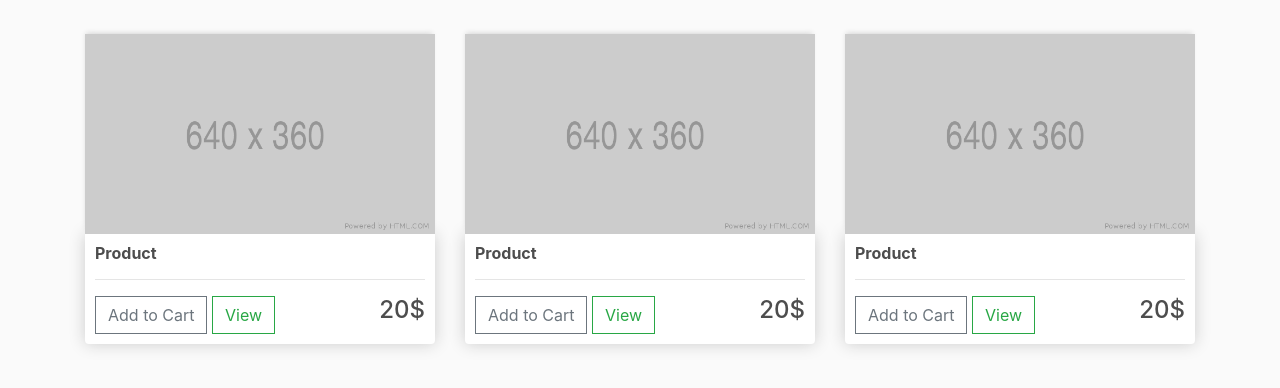
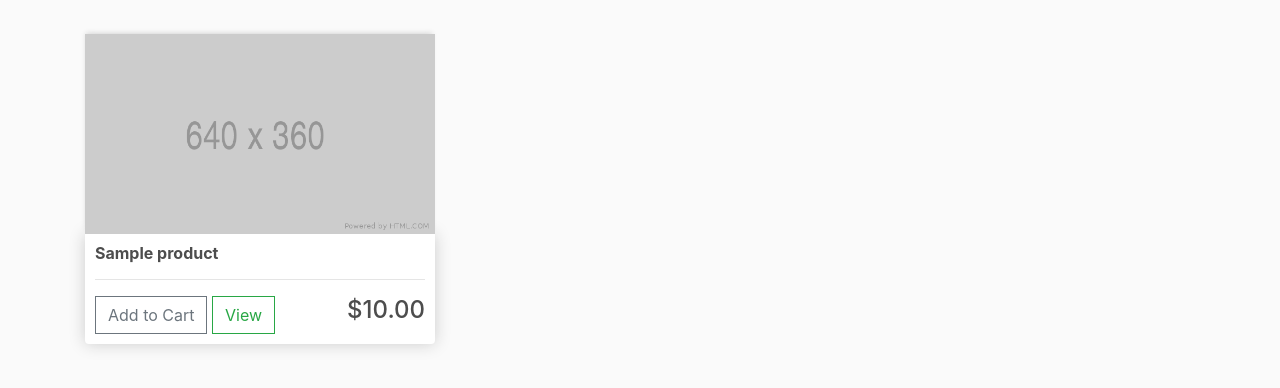
Before and after one commit to aboronilov/django-ecommerce, a Django app: page / in a window 1280 px wide. Shown: the part 57-445 px from the top of the page. Run offline with Django 4.2, Linux system fonts and the light colour scheme; tables that the repository leaves empty hold one stand-in row (values such as "Sample post"); some libraries are stand-ins or nearby versions.

Commit message:
template store dinamicly rendered

```diff
--- a/store/templates/store/store.html
+++ b/store/templates/store/store.html
@@ -3,43 +3,17 @@
 
 {% block content %}
 <div class="row">
+    {% for item in products %}
     <div class="col-lg-4">
         <img class="thumbnail" src="{% static 'images/placeholder.png' %}">
         <div class="box-element product">
-            <h6>
-                <strong>Product</strong>
-            </h6>
+            <h6><strong>{{ item.name }}</strong></h6>
             <hr>
             <button class="btn btn-outline-secondary add-btn">Add to Cart</button>
             <a class="btn btn-outline-success" href="#">View</a>
-            <h4 style="display: inline-block; float: right">20$</h4>
+            <h4 style="display: inline-block; float: right">${{ item.price|floatformat:2 }}</h4>
         </div>
     </div>
-
-    <div class="col-lg-4">
-        <img class="thumbnail" src="{% static 'images/placeholder.png' %}">
-        <div class="box-element product">
-            <h6>
-                <strong>Product</strong>
-            </h6>
-            <hr>
-            <button class="btn btn-outline-secondary add-btn">Add to Cart</button>
-            <a class="btn btn-outline-success" href="#">View</a>
-            <h4 style="display: inline-block; float: right">20$</h4>
-        </div>
-    </div>
-
-    <div class="col-lg-4">
-        <img class="thumbnail" src="{% static 'images/placeholder.png' %}">
-        <div class="box-element product">
-            <h6>
-                <strong>Product</strong>
-            </h6>
-            <hr>
-            <button class="btn btn-outline-secondary add-btn">Add to Cart</button>
-            <a class="btn btn-outline-success" href="#">View</a>
-            <h4 style="display: inline-block; float: right">20$</h4>
-        </div>
-    </div>
+    {% endfor %}
 </div>
 {% endblock content %}
--- a/store/views.py
+++ b/store/views.py
@@ -1,11 +1,11 @@
 from django.shortcuts import render
+from store.models import Product
 
 
-# Create your views here.
-
 def store(request):
+    products = Product.objects.all()
     context = {
-
+        'products': products,
     }
     return render(request, 'store/store.html', context=context)
 
```
